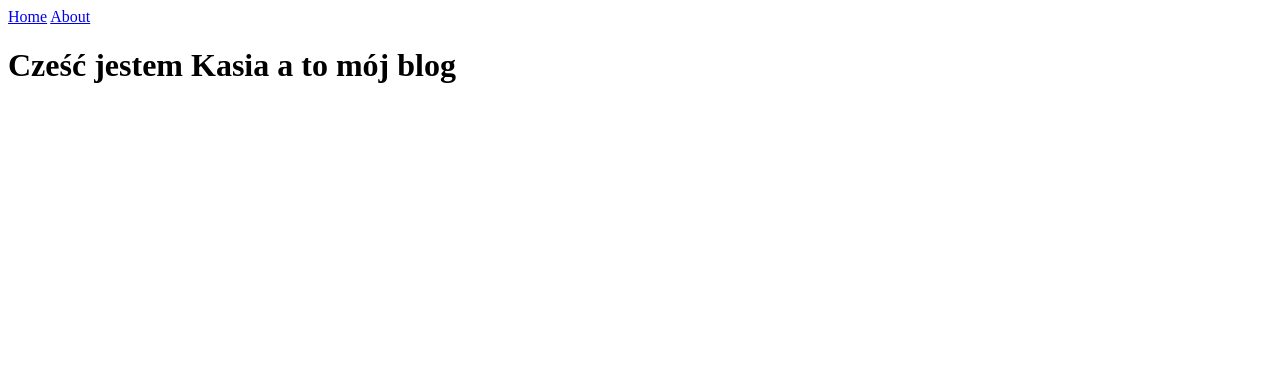
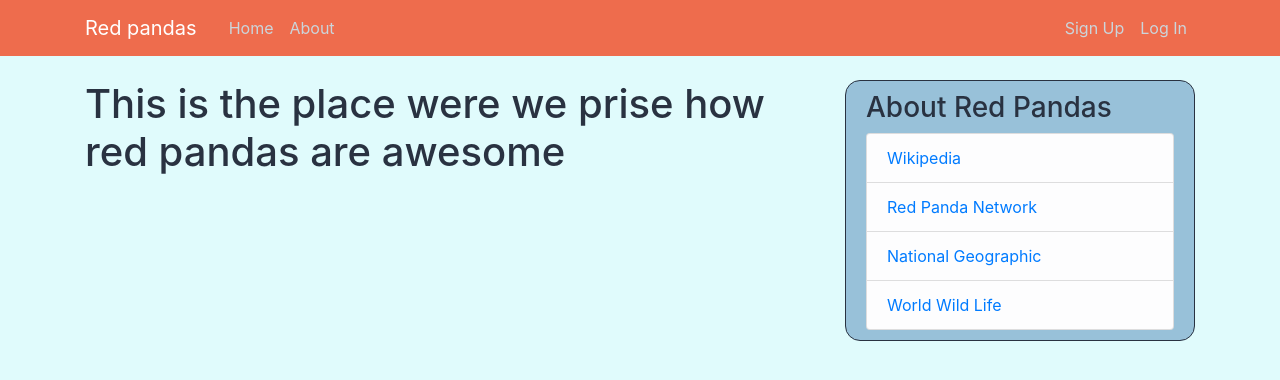
Before and after one commit to katarzynawozna/Django-Project, a Django app: page /about/ in a window 1280 px wide. Shown: the top 380 px of the page. Run offline with Django 3.2, Linux system fonts and the light colour scheme; parts of the project's set-up code (start-up, migrations or seed data) failed here and were passed over; some libraries are stand-ins or nearby versions.

Commit message:
wersja Alfa

```diff
--- a/django_project/blog/templates/blog/about.html
+++ b/django_project/blog/templates/blog/about.html
@@ -1,5 +1,5 @@
 {% extends "blog/base.html" %}
 
 {% block content %}
-     <h1>Cześć jestem Kasia a to mój blog</h1>
+     <h1>This is the place were we prise how red pandas are awesome</h1>
 {% endblock content %}
--- a/django_project/blog/templates/blog/base.html
+++ b/django_project/blog/templates/blog/base.html
@@ -3,19 +3,78 @@
 <html lang="en">
 
 <head>
+    <meta charset="utf-8">
+    <meta name="viewport" content="width=device-width, initial-scale=1, shrink-to-fit=no">
+
+    <!-- Bootstrap CSS -->
+    <link rel="stylesheet" href="https://maxcdn.bootstrapcdn.com/bootstrap/4.0.0/css/bootstrap.min.css" integrity="sha384-Gn5384xqQ1aoWXA+058RXPxPg6fy4IWvTNh0E263XmFcJlSAwiGgFAW/dAiS6JXm" crossorigin="anonymous">
+
+    <link rel="stylesheet" type="text/css" href="{% static 'blog/main.css' %}">
+
     {% if title %}
-    <title>Django Blog - {{ title }}</title>
+    <title>Red pandas - {{ title }}</title>
     {% else %}
-    <title>Django Blog</title>
+    <title>Red pandas are awesome</title>
     {% endif %}
 </head>
 
 <body>
-    <div class="container">
-    <a href="{% url 'blog-home' %}">Home</a>
-    <a href="{% url 'blog-about' %}">About</a>
+    <header class="site-header">
+        <nav class="navbar navbar-expand-md navbar-dark bg-red fixed-top">
+            <div class="container">
+                <a class="navbar-brand mr-4" href="{% url 'blog-home' %}">Red pandas</a>
+                <button class="navbar-toggler" type="button" data-toggle="collapse" data-target="#navbarToggle" aria-controls="navbarToggle" aria-expanded="false" aria-label="Toggle navigation">
+                <span class="navbar-toggler-icon"></span>
+                </button>
+                <div class="collapse navbar-collapse" id="navbarToggle">
+                    <div class="navbar-nav align-items-end mr-auto">
+                    <a class="nav-item nav-link" href="{% url 'blog-home' %}">Home</a>
+                    <a class="nav-item nav-link" href="{% url 'blog-about' %}">About</a>
+                </div>
+
+                <div class="navbar-nav align-items-end">
+                    {% if user.is_authenticated %}
+                    <a class="btn btn-secondary btn-sm mt-1 mb-1" href="{% url 'post-create' %}">New Post</a>
+                    <a class="nav-item nav-link" href="{% url 'profile' %}">Profile</a>
+                        <a class="nav-item nav-link" href="{% url 'logout' %}">Log Out</a>
+
+                    {% else %}
+                        <a class="nav-item nav-link" href="{% url 'register' %}">Sign Up</a>
+                        <a class="nav-item nav-link" href="{% url 'login' %}">Log In</a>
+                    {% endif %}
+                </div>
+            </div>
+        </div>
+    </nav>
+    </header>
+    <main role="main" class="container">
+        <div class="row">
+            <div class="col-md-8">
+        {% if messages %}
+            {% for message in messages %}
+                <div> {{ message }} </div>
+            {% endfor %}
+        {% endif %}
         {% block content %}{% endblock %}
+            </div>
+        <div class="col-md-4">
+            <div class="content-section">
+                <h3>About Red Pandas</h3>
+                <ul class="list-group">
+                <li class="list-group-item list-group-item-light"><a href="https://en.wikipedia.org/wiki/Red_panda">Wikipedia</a></li>
+                <li class="list-group-item list-group-item-light"><a href="https://www.redpandanetwork.org/red-panda-facts/">Red Panda Network<a></li>
+                <li class="list-group-item list-group-item-light"><a href="https://www.nationalgeographic.com/animals/mammals/r/red-panda/">National Geographic<a></li>
+                <li class="list-group-item list-group-item-light"><a href="https://www.worldwildlife.org/species/red-panda">World Wild Life</a></li>
+                </ul>
+            </div>
+        </div>
     </div>
+    </main>
+
+    <script src="https://code.jquery.com/jquery-3.2.1.slim.min.js" integrity="sha384-KJ3o2DKtIkvYIK3UENzmM7KCkRr/rE9/Qpg6aAZGJwFDMVNA/GpGFF93hXpG5KkN" crossorigin="anonymous"></script>
+    <script src="https://cdnjs.cloudflare.com/ajax/libs/popper.js/1.12.9/umd/popper.min.js" integrity="sha384-ApNbgh9B+Y1QKtv3Rn7W3mgPxhU9K/ScQsAP7hUibX39j7fakFPskvXusvfa0b4Q" crossorigin="anonymous"></script>
+    <script src="https://maxcdn.bootstrapcdn.com/bootstrap/4.0.0/js/bootstrap.min.js" integrity="sha384-JZR6Spejh4U02d8jOt6vLEHfe/JQGiRRSQQxSfFWpi1MquVdAyjUar5+76PVCmYl" crossorigin="anonymous"></script>
+
 </body>
 
 </html>
```
Also changed, not shown: django_project/blog/templates/blog/home.html (+11 -4 lines), django_project/blog/templates/blog/post_confirm_delete.html (added, +17 -0 lines), django_project/blog/templates/blog/post_detail.html (added, +21 -0 lines), django_project/blog/templates/blog/post_form.html (added, +17 -0 lines).
